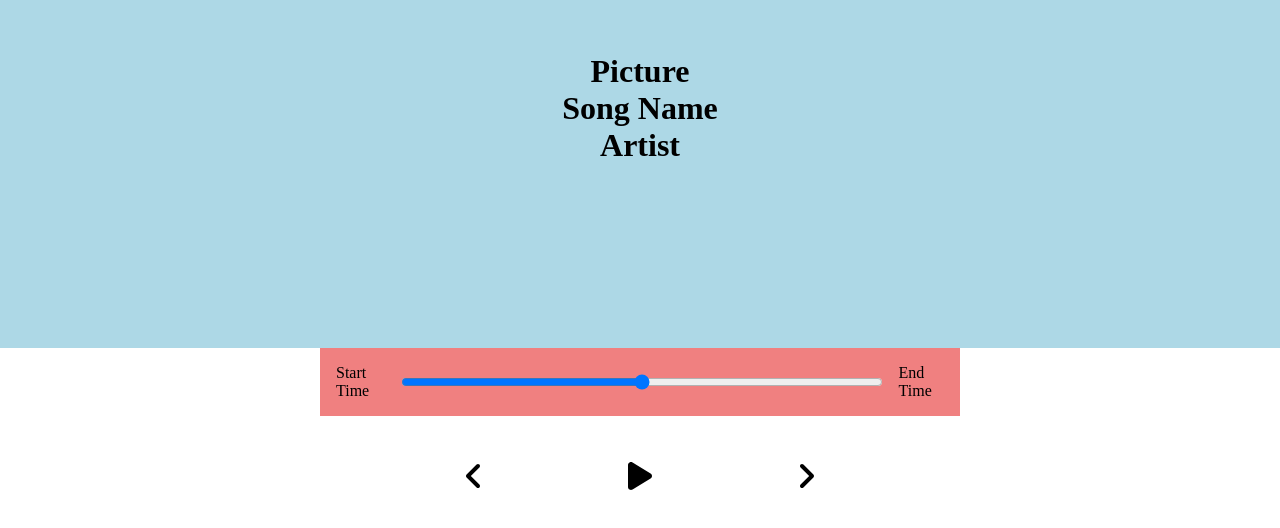
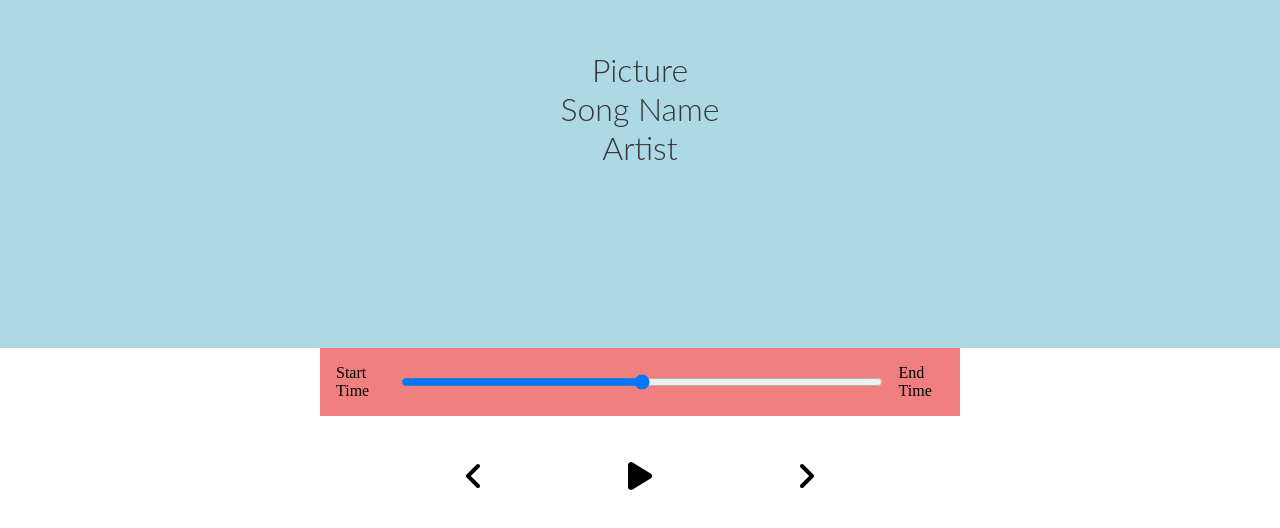
Before and after one commit to Kilowon/Mp3Player, a React (Vite) app in the folder ReactMp3Project/: page / in a window 1280 px wide. Shown: the part 132-660 px from the top of the page. Built offline with nearby package versions, Linux system fonts and the light colour scheme.

Commit message:
update - Style for components

```diff
--- a/ReactMp3Project/src/styles/App.scss
+++ b/ReactMp3Project/src/styles/App.scss
@@ -4,5 +4,13 @@
 	box-sizing: border-box;
 }
 
+h1,
+h2,
+h3 {
+	font-family: 'Lato', sans-serif;
+	font-weight: 300;
+	color: rgb(54, 54, 54);
+}
+
 @import './song';
 @import './player';
--- a/ReactMp3Project/src/styles/_song.scss
+++ b/ReactMp3Project/src/styles/_song.scss
@@ -3,6 +3,19 @@
 	background: lightblue;
 	display: flex;
 	flex-direction: column;
+	align-items: center;
 	justify-content: center;
-	align-items: center;
+
+	img {
+		width: 25%;
+		border-radius: 50%;
+	}
+	h2 {
+		font-size: 2rem;
+		padding: 3rem 1rem 1rem 1rem;
+	}
+	h3 {
+		font-size: 1rem;
+		padding: 1rem;
+	}
 }
```
